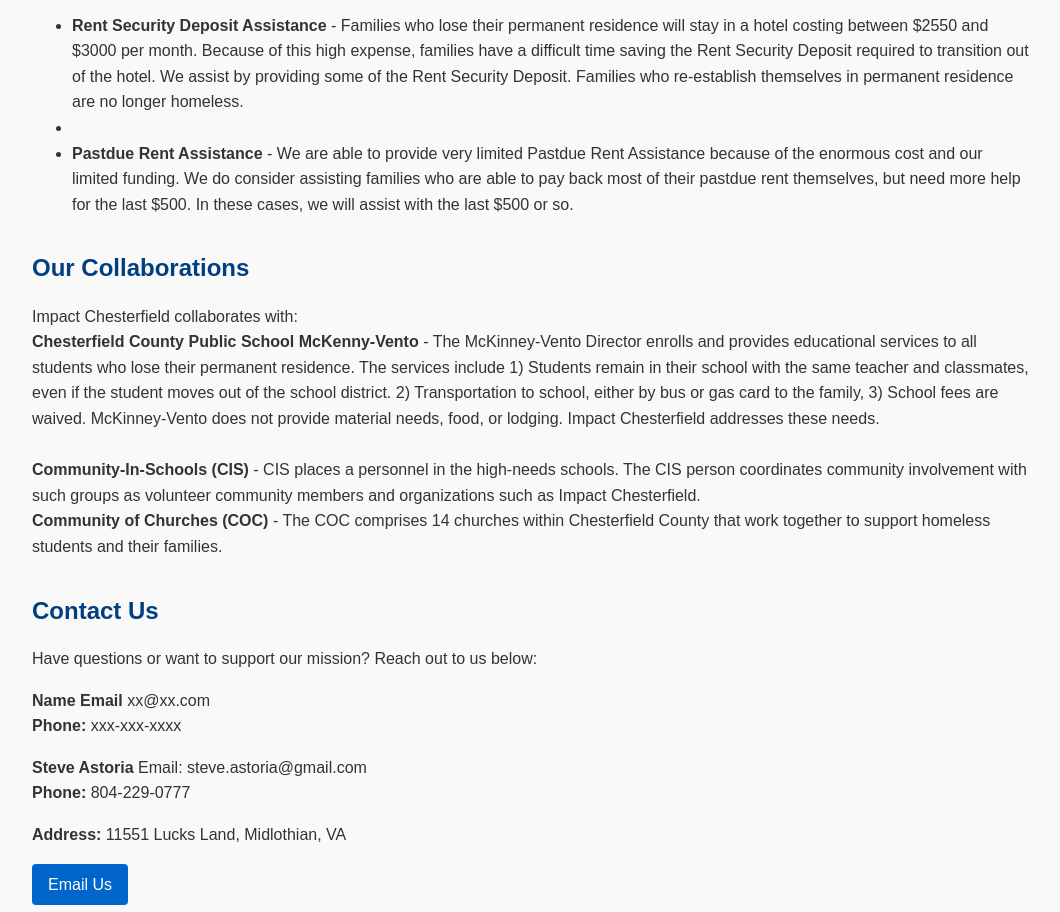
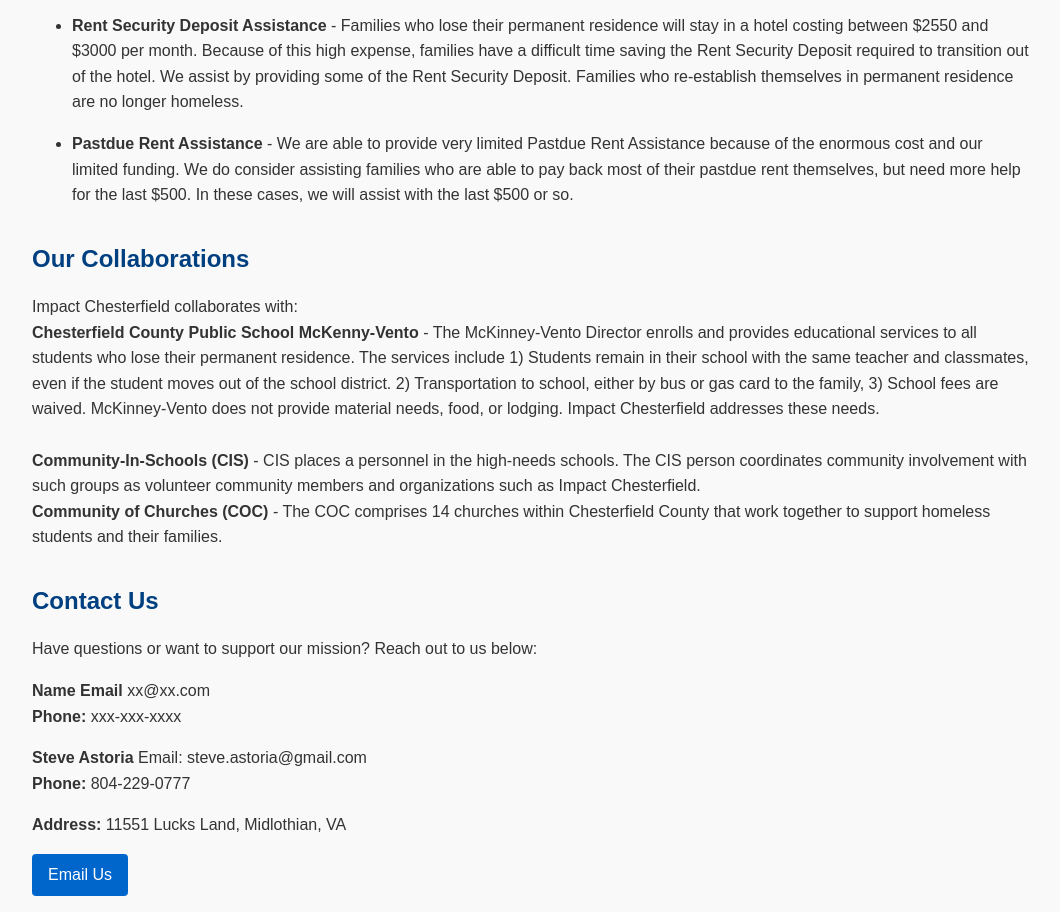
Before and after one commit to steveastoria/impactchesterfield, a plain HTML site: page index.html in a window 1280 px wide. Shown: the part 948-1860 px from the top of the page, without its empty margins (108-1168 px from the left). Drawn offline with Linux system fonts and the light colour scheme.

Commit message:
Update index.html

```diff
--- a/index.html
+++ b/index.html
@@ -123,7 +123,7 @@
         <p></p>
         <li><Strong>Rent Security Deposit Assistance</Strong> - Families who lose their permanent residence will stay in a hotel costing between $2550 and $3000 per month. Because of this high expense, families have a difficult time saving the Rent Security Deposit required to transition out of the hotel.  We assist
           by providing some of the Rent Security Deposit.  Families who re-establish themselves in permanent residence are no longer homeless.
-         <li></li>
+         <p></p>
         <li><Strong>Pastdue Rent Assistance</Strong> - We are able to provide very limited Pastdue Rent Assistance because of the enormous cost and our limited funding.  We do consider assisting families who are able to pay back most of their pastdue rent
           themselves, but need more help for the last $500.  In these cases, we will assist with the last $500 or so. </li>
       </ul>
```
